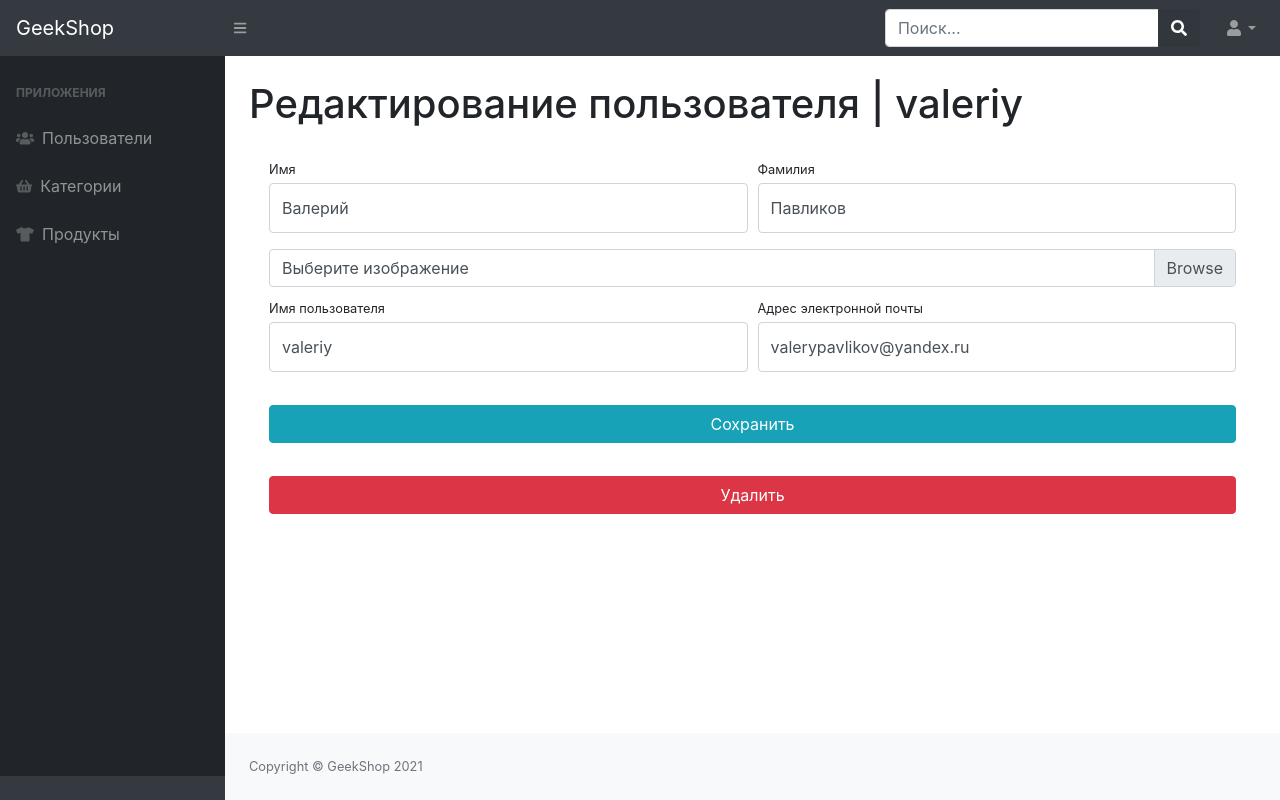
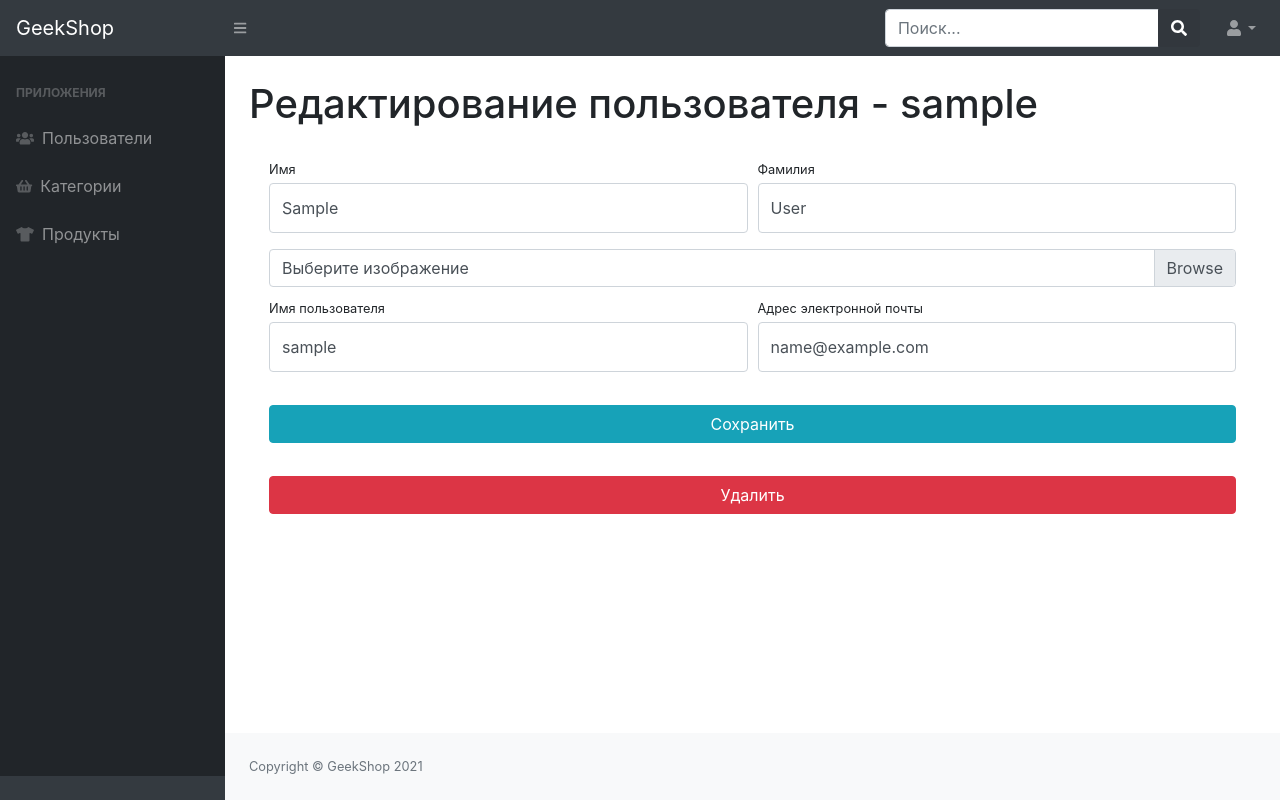
Before and after one commit to borisshavrin/geekshop, a Django app: page /admin-staff/users/update/1 in a window 1280 px wide. Run offline with Django 3.2, Linux system fonts and the light colour scheme; tables that the repository leaves empty hold one stand-in row (values such as "Sample post"); parts of the project's set-up code (start-up, migrations or seed data) failed here and were passed over; some libraries are stand-ins or nearby versions.

Commit message:
added UPDATE for admin users and added handles of messages/errors to admins templates

```diff
--- a/admins/forms.py
+++ b/admins/forms.py
@@ -1,6 +1,6 @@
 from django import forms
 
-from users.forms import UserRegisterForm
+from users.forms import UserRegisterForm, UserProfileForm
 from users.models import User
 
 
@@ -10,3 +10,8 @@ class UserAdminRegisterForm(UserRegisterForm):
     class Meta:
         model = User
         fields = ('username', 'email', 'image', 'first_name', 'last_name', 'password1', 'password2')
+
+
+class UserAdminProfileForm(UserProfileForm):
+    username = forms.CharField(widget=forms.TextInput(attrs={'class': 'form-control py-4', 'readonly': False}))
+    email = forms.CharField(widget=forms.EmailInput(attrs={'class': 'form-control py-4', 'readonly': False}))
--- a/admins/templates/admins/admin-users-read.html
+++ b/admins/templates/admins/admin-users-read.html
@@ -50,7 +50,7 @@
                                 {% for user in users %}
                                     <tr>
                                         <td>
-                                            <a href="admin-users-update-delete.html" style="color: dodgerblue">
+                                            <a href="{% url 'admins:admin_users_update' user.id %}" style="color: dodgerblue">
                                                 {{ user.username }}
                                             </a>
                                         </td>
--- a/admins/templates/admins/admin-users-update-delete.html
+++ b/admins/templates/admins/admin-users-update-delete.html
@@ -3,44 +3,50 @@
 {% block content %}
     <main>
         <div class="container-fluid">
-            <h1 class="mt-4">Редактирование пользователя | valeriy</h1>
+            {% if form.errors %}
+                <div class="alert alert-warning
+            alert-dismissible fade show" role="alert" style="margin-top: 50px;">
+                    {{ form.errors }}
+                    <button type="button" class="close" data-dismiss="alert" aria-label="Close">
+                        <span aria-hidden="true">&times;</span>
+                    </button>
+                </div>
+            {% endif %}
+            <h1 class="mt-4">Редактирование пользователя - {{ selected_user.username }}</h1>
             <div class="card-body">
-                <form action="">
+                <form action="{% url 'admins:admin_users_update' selected_user.id %}" method="post" enctype="multipart/form-data">
+                    {% csrf_token %}
                     <div class="form-row">
                         <div class="col-lg-6">
                             <div class="form-group">
-                                <label class="small mb-1" for="inputFirstName">Имя</label>
-                                <input class="form-control py-4" id="inputFirstName" type="text" value="Валерий"/>
+                                <label class="small mb-1" for="{{ form.first_name.id_for_label }}">Имя</label>
+                                {{ form.first_name }}
                             </div>
                         </div>
                         <div class="col-lg-6">
                             <div class="form-group">
-                                <label class="small mb-1" for="inputLastName">Фамилия</label>
-                                <input class="form-control py-4" id="inputLastName" type="text" value="Павликов"/>
+                                <label class="small mb-1" for="{{ form.last_name.id_for_label }}">Фамилия</label>
+                                {{ form.last_name }}
                             </div>
                         </div>
                     </div>
                     <div class="form-row mb-2">
                         <div class="col-lg-12">
                             <div class="custom-file">
-                                <input type="file" class="custom-file-input" id="userAvatar" size="50">
-                                <label class="custom-file-label" for="userAvatar">Выберите изображение</label>
+                                {{ form.image }}
+                                <label class="custom-file-label" for="{{ form.image.id_for_label }}">Выберите изображение</label>
                             </div>
                         </div>
                     </div>
                     <div class="form-row">
                         <div class="col-lg-6">
-                            <label class="small mb-1" for="inputUsername">Имя пользователя</label>
-                            <input class="form-control py-4" id="inputUsername" type="text"
-                                   aria-describedby="usernameHelp"
-                                   value="valeriy"/>
+                            <label class="small mb-1" for="{{ form.username.id_for_label }}">Имя пользователя</label>
+                            {{ form.username }}
                         </div>
                         <div class="col-lg-6">
-                            <label class="small mb-1" for="inputEmailAddress">Адрес электронной
+                            <label class="small mb-1" for="{{ form.email.id_for_label }}">Адрес электронной
                                 почты</label>
-                            <input class="form-control py-4" id="inputEmailAddress" type="email"
-                                   aria-describedby="emailHelp"
-                                   value="valerypavlikov@yandex.ru"/>
+                            {{ form.email }}
                         </div>
                     </div>
                     <div class="form-row">
--- a/admins/views.py
+++ b/admins/views.py
@@ -2,7 +2,7 @@ from django.shortcuts import render, HttpResponseRedirect
 from django.contrib import auth, messages
 from django.urls import reverse
 
-from admins.forms import UserAdminRegisterForm
+from admins.forms import UserAdminRegisterForm, UserAdminProfileForm
 from users.models import User
 
 
@@ -22,7 +22,7 @@ def admin_users_create(request):
         form = UserAdminRegisterForm(data=request.POST, files=request.FILES)
         if form.is_valid():
             form.save()
-            messages.success(request, 'Вы успешно зарегистрировались!')
+            messages.success(request, 'Пользователь создан!')
             return HttpResponseRedirect(reverse('admins:admin_users'))
     else:
         form = UserAdminRegisterForm()
@@ -31,7 +31,21 @@ def admin_users_create(request):
 
 
 def admin_users_update(request, id):
-    return render(request, 'admins/admin-users-update-delete.html')
+    selected_user = User.objects.get(id=id)
+    if request.method == 'POST':
+        form = UserAdminProfileForm(data=request.POST, files=request.FILES, instance=selected_user)
+        if form.is_valid():
+            form.save()
+            messages.success(request, 'Данные успешно изменены!')
+            return HttpResponseRedirect(reverse('admins:admin_users'))
+    else:
+        form = UserAdminProfileForm(instance=selected_user)
+    context = {
+        'title': 'GeekShop - Админ | Обновление пользователя',
+        'form': form,
+        'selected_user': selected_user,
+    }
+    return render(request, 'admins/admin-users-update-delete.html', context)
 
 
 def admin_users_delete(request, id):
```
